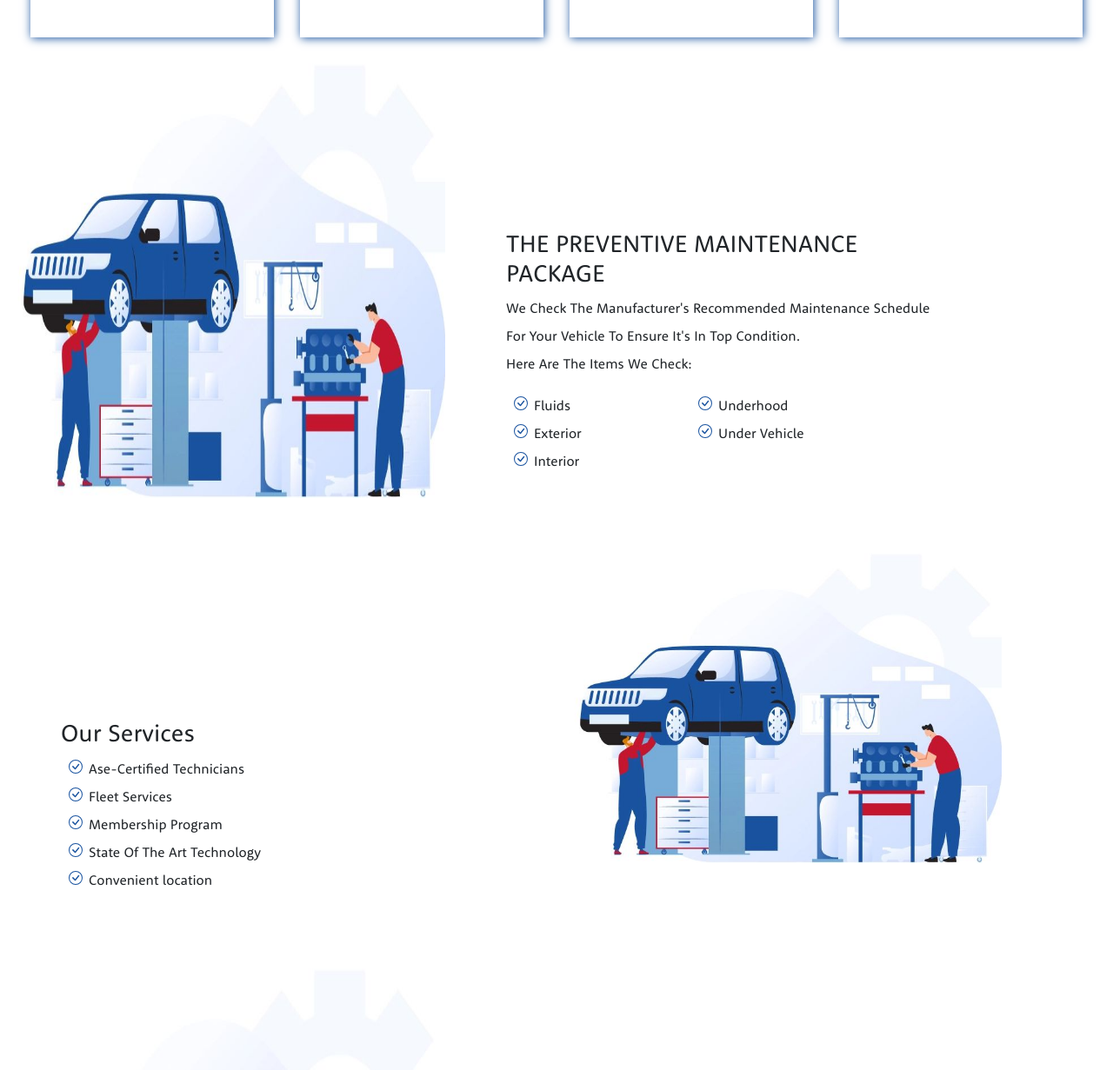
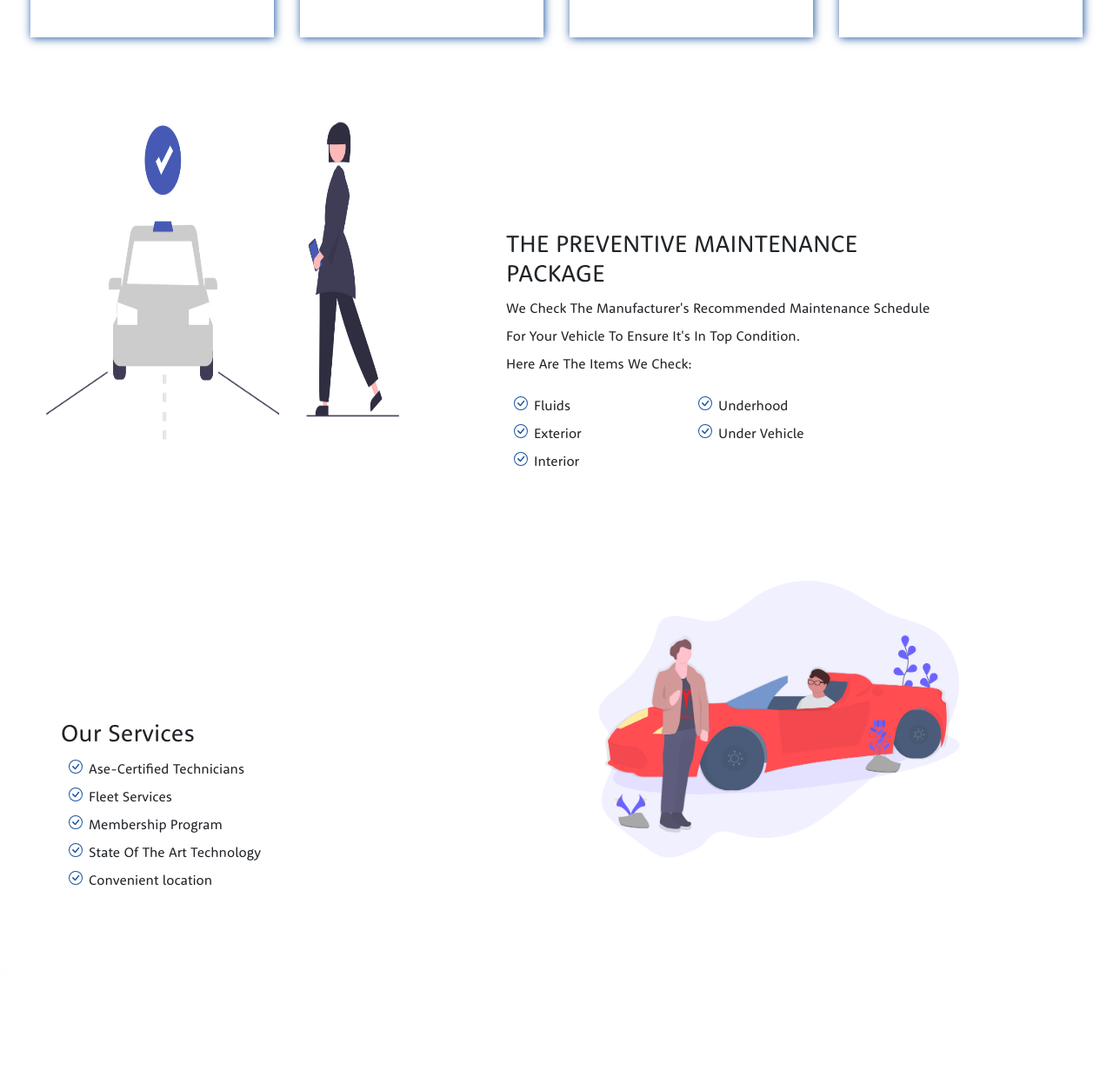
Before and after one commit to Muzzammmill/Nu_Auto, a plain HTML site: page index.html in a window 1280 px wide. Shown: the part 828-2059 px from the top of the page at 87% size. Drawn offline with Linux system fonts and the light colour scheme.

Commit message:
images edited

```diff
--- a/index.html
+++ b/index.html
@@ -179,7 +179,7 @@
     <div class="rows">
 
       <div class="img">
-        <img src="images/car1.jpeg" alt="auto repair" class="img_height">
+        <img src="images/car2.png" alt="auto repair" class="img_height">
       </div>
 
       <div class="row1-col1 content">
@@ -233,7 +233,7 @@
       </div>
 
       <div class="img">
-        <img src="images/car1.jpeg" alt="auto repair">
+        <img src="images/car4.png" alt="auto repair">
       </div>
 
     </div>
@@ -243,7 +243,7 @@
 
       <div class="img">
 
-        <img src="images/car1.jpeg" alt="auto repair" class="img_height">
+        <img src="images/car5.jpg" alt="auto repair" class="img_height">
       </div>
 
       <div class="row1-col1 content">
```
Also changed, not shown: images/car2.png (added), images/car4.png (added), images/car5.jpg (added).
